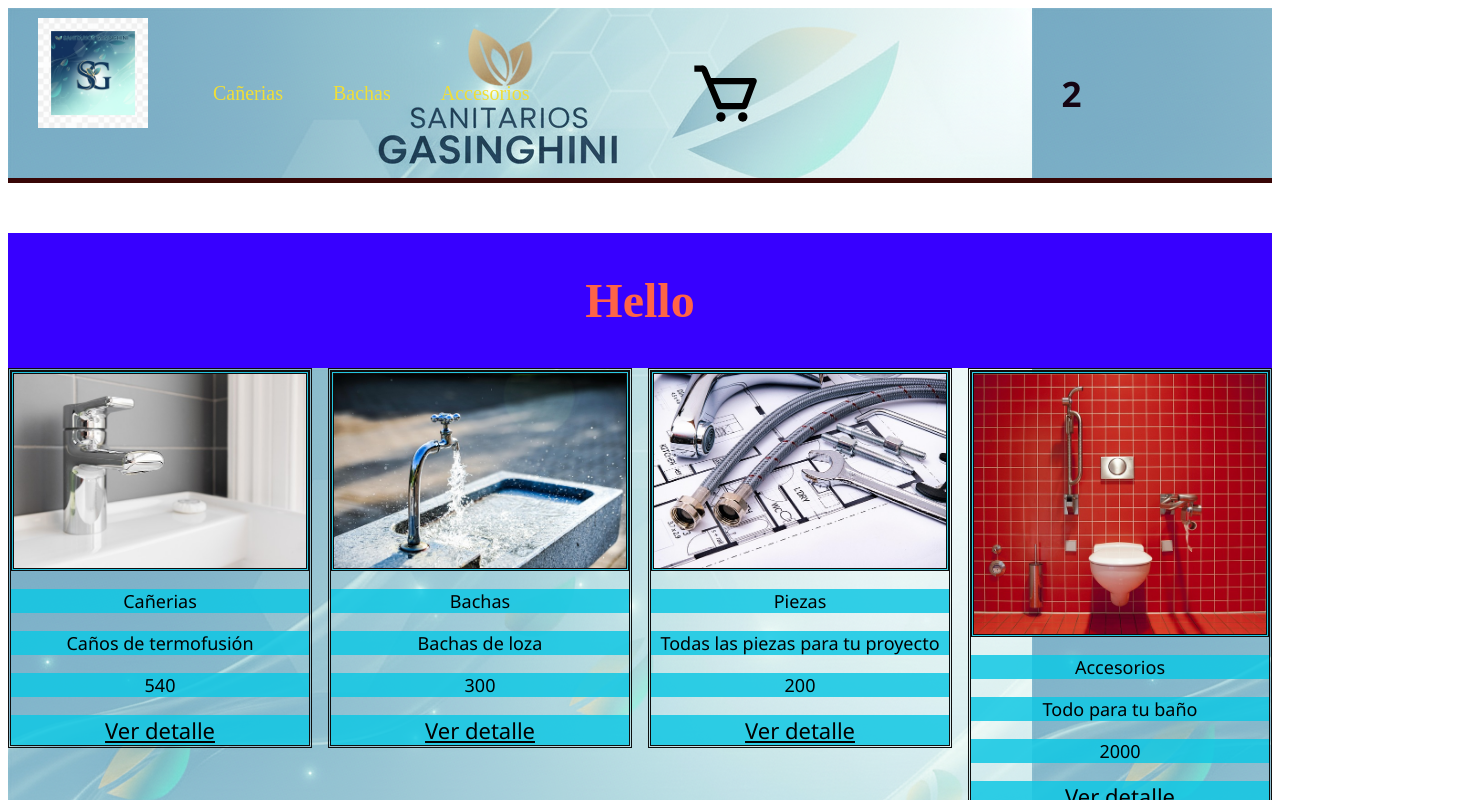
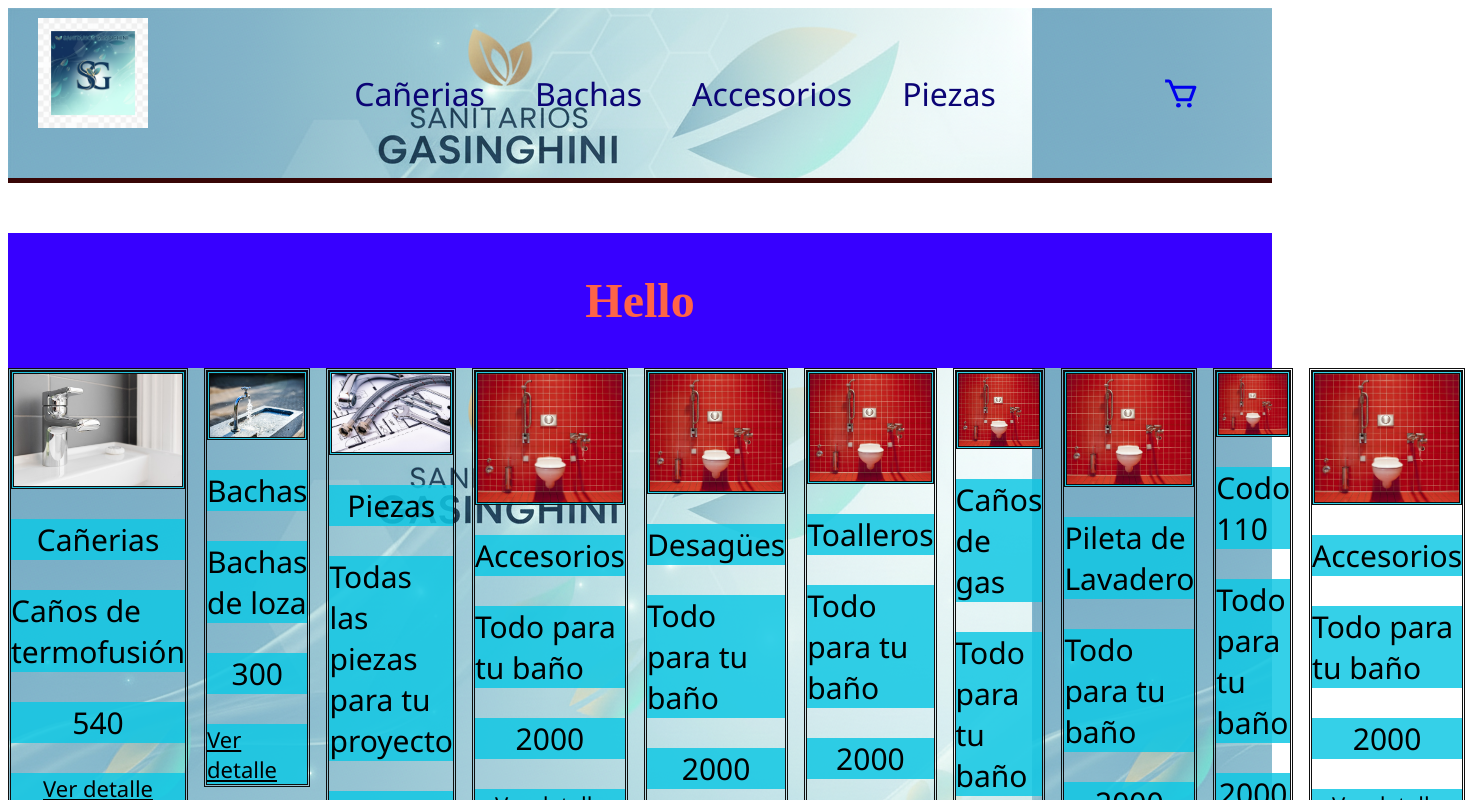
Before and after one commit to JuanManuelGasinghini/proyecto-1-clase, a React (Vite) app: page / in a window 1280 px wide. Shown: the top 800 px of the page, 1465 px wide, since content can reach past the window. Built offline with nearby package versions, Linux system fonts and the light colour scheme.

Commit message:
carrito con estilo

```diff
--- a/src/App.jsx
+++ b/src/App.jsx
@@ -2,6 +2,8 @@
 import ItemListContainer from "./components/ItemListContainer/ItemListContainer";
 import ItemDetailContainer from "./components/ItemDetailContainer/ItemDetailContainer";
 import { BrowserRouter, Routes, Route } from "react-router-dom";
+import { CartProvider } from "./context/CartContext";
+import Cart from "./components/Cart/Cart";
 import './App.css'
 
 
@@ -10,13 +12,17 @@
   return (
     <div className='app'>
       <BrowserRouter>
+      <CartProvider>
         <NavBar />
+
         <Routes>
           <Route path="/" element={<ItemListContainer greeting={ "Hello" } />} />
           <Route path="/category/:categoryId" element={<ItemListContainer greeting={ "Bienvenidos a la tienda" } />} />
           <Route path="/detail/:id" element={<ItemDetailContainer />} />
+          <Route path="/cart" element={<Cart />} />
           <Route path="*" element={ <div>404 NOT FOUND</div> } />
         </Routes>
+        </CartProvider>
       </BrowserRouter>
     </div>
 
--- a/src/Data/products.js
+++ b/src/Data/products.js
@@ -34,7 +34,62 @@
         image: "/image/accesorios.jpg",
         price: 2000,
         category: "Accesorios"
-    }
+    },
+        {
+        id: 5,
+        name: "Desagües",
+        description: "Todo para tu baño",
+        stock: 16,
+        image: "/image/accesorios.jpg",
+        price: 2000,
+        category: "Cañerias"
+    },
+        {
+        id: 6,
+        name: "Toalleros",
+        description: "Todo para tu baño",
+        stock: 16,
+        image: "/image/accesorios.jpg",
+        price: 2000,
+        category: "Piezas"
+    },
+        {
+        id: 7,
+        name: "Caños de gas",
+        description: "Todo para tu baño",
+        stock: 16,
+        image: "/image/accesorios.jpg",
+        price: 2000,
+        category: "Cañerias"
+    },
+        {
+        id: 8,
+        name: "Pileta de Lavadero",
+        description: "Todo para tu baño",
+        stock: 16,
+        image: "/image/accesorios.jpg",
+        price: 2000,
+        category: "Bachas"
+    },
+        {
+        id: 9,
+        name: "Codo 110",
+        description: "Todo para tu baño",
+        stock: 16,
+        image: "/image/accesorios.jpg",
+        price: 2000,
+        category: "Piezas"
+    },
+        {
+        id: 10,
+        name: "Accesorios",
+        description: "Todo para tu baño",
+        stock: 16,
+        image: "/image/accesorios.jpg",
+        price: 2000,
+        category: "Accesorios"
+    },
+
 
 ]
 
--- /dev/null
+++ b/src/components/Cart/Cart.css
@@ -0,0 +1,94 @@
+.CarritoVacio{
+    display: flex;
+    flex-direction: column;
+   align-items: center;
+    width: 100%;
+    height: 100%;
+}
+
+.CarritoVacioTitulo{
+    display: flex;
+    flex-direction: column;
+    align-items: center;
+}
+
+.VerProducto{
+    display: flex;
+    flex-direction: column;
+    align-items: center;
+font-family: 'Segoe UI', Tahoma, Geneva, Verdana, sans-serif;
+border: solid
+2px;
+font-size: 26px;
+margin: 5%;
+padding: 5%;
+}
+
+.VistaDelCarrito{
+    display: flex;
+    flex-direction: column;
+    border: 2px;
+    padding: 5px;
+    margin: 5px;
+    box-sizing: border-box;
+    border: solid 2px;
+}
+
+.VistaDelCarritoCard{
+display: flex;
+flex-direction: row;
+padding: 5px;
+margin: 5px;
+    box-sizing: border-box;
+    border: solid 2px;
+}
+
+.VistaDelCarritoData{
+    display: flex;
+    flex-direction: column;
+    justify-content: space-between;
+    align-items: start;
+margin: 10px;
+padding: 10px;
+    box-sizing: border-box;
+    border: solid 2px;
+}
+
+.EliminarVsta{
+            display: flex;
+    flex-direction: column;
+    align-items: center;
+font-family: 'Segoe UI', Tahoma, Geneva, Verdana, sans-serif;
+border: solid 2px;
+font-size: 18px;
+margin: 5%;
+padding: 5%;
+
+}
+
+.CierreDelCarrito{
+    display: flex;
+    flex-direction: column;
+    justify-content: center;
+    align-items: center;
+}
+
+.CPrecioTotal{
+    display: flex;
+font-family: 'Segoe UI', Tahoma, Geneva, Verdana, sans-serif;
+    box-sizing: border-box;
+border: solid 2px;
+margin: 5px;
+padding: 5px;
+}
+
+.BotonDeCierre{
+        display: flex;
+    flex-direction: column;
+    align-items: center;
+font-family: 'Segoe UI', Tahoma, Geneva, Verdana, sans-serif;
+border: solid 2px;
+font-size: 20px;
+margin: 5%;
+padding: 5%;
+}
--- /dev/null
+++ b/src/components/Cart/Cart.jsx
@@ -0,0 +1,43 @@
+import { useContext } from "react";
+import { cartContext } from "../../context/CartContext";
+import { Link } from "react-router-dom";
+import "./Cart.css"
+
+const Cart = () => {
+  const { cart, deleteProductById, totalPrice, deleteCart } = useContext(cartContext);
+if (cart.length === 0) {
+  return(
+    <div className="CarritoVacio">
+      <h2 className="CarritoVacioTitulo">No hay productos en el carrito</h2>
+      <Link to="/" className="VerProducto">Ver Productos</Link>
+    </div>
+  )
+}
+
+
+  return (
+    <div className="VistaDelCarrito">
+      {
+        cart.map((productCart) => (
+          <div key={productCart.id} className="VistaDelCarritoCard">
+            <img src={productCart.image} alt="" />
+            <div className="VistaDelCarritoData">
+<p>{productCart.name}</p>
+<p>precio c/u : {productCart.price} </p>
+<p>cantidad: {productCart.quantity}</p>
+<p>precio parcial: {productCart.price * productCart.quantity}</p>
+          <button onClick={() => deleteProductById(productCart.id)} className="EliminarVsta">Eliminar</button>
+          </div>
+          </div>
+
+        ))
+      }
+      <div className="CierreDelCarrito">
+      <h2 className="CPrecioTotal">Precio Total: {totalPrice()}</h2>
+      <button onClick={deleteCart} className="BotonDeCierre">Vaciar Carrito</button>
+      </div>
+    </div>
+  )
+}
+
+export default Cart
--- a/src/components/CartWidget/CartWidget.css
+++ b/src/components/CartWidget/CartWidget.css
@@ -1,13 +1,20 @@
 .cart-widget {
     display: flex;
     flex-direction: row;
-    justify-content: space-around;
+    justify-content: space-between;
     align-items: center;
     gap: 5px;
     width: 100%;
     height: 100%;
     padding: auto;
+    background-color: transparent;
 }
+.cart-widget :hover{
+  cursor: pointer;
+ color: rgb(11, 4, 117);
+ border-bottom: 5px solid rgb(11, 4, 117);
+}
+
 .carrito {
     display: flex;
         justify-content: center;
@@ -25,3 +32,7 @@
         width: 50%;
     height: 50%;
 }
+.numeros :hover{
+  cursor: pointer;
+ color: rgb(240, 222, 55);
+}
--- a/src/components/CartWidget/CartWidget.jsx
+++ b/src/components/CartWidget/CartWidget.jsx
@@ -1,12 +1,18 @@
 import { BiCart } from 'react-icons/bi';
+import { useContext } from 'react';
+import { cartContext } from '../../context/CartContext';
+import { Link} from "react-router-dom";
 import './CartWidget.css'
 
 const CartWidget = () => {
+const { totalQuantity } = useContext(cartContext);
+const quantity = totalQuantity();
+
   return (
-    <div className="cart-widget">
+    <Link to="/cart" className="cart-widget">
       <BiCart className='carrito' />
-        <p className="numeros">2</p>
-    </div>
+        <p className="numeros">{quantity !== 0 && quantity }</p>
+    </Link>
   )
 }
 
--- a/src/components/Item/Item.css
+++ b/src/components/Item/Item.css
@@ -23,8 +23,8 @@
     align-items: center;
     justify-content: center;
     font-family: 'Segoe UI', Tahoma, Geneva, Verdana, sans-serif;
-    font-size: 18px;
-
+    font-size: 30px;
+color: rgb(56, 6, 6);
 }
 
 .ItemProductIMG{
--- a/src/components/ItemDetail/ItemDetail.jsx
+++ b/src/components/ItemDetail/ItemDetail.jsx
@@ -1,10 +1,15 @@
 import ItemCount from "../ItemCount/ItemCount.jsx";
+import { useContext } from "react";
+import { cartContext } from "../../context/CartContext.jsx";
 import "./ItemDetail.css"
+
 const ItemDetail = ( {product}) => {
+
+    const { addProduct } = useContext(cartContext);
 
     const addToCart = (count) => {
     const newProduct = {...product, count, quantity : count };
-    console.log(newProduct);
+ addProduct(newProduct);
     }
     return (
         <div className="item-detail">
--- a/src/components/NavBar/NavBar.jsx
+++ b/src/components/NavBar/NavBar.jsx
@@ -20,9 +20,13 @@
         <li>
           <Link to="/category/Accesorios" className="category" >Accesorios</Link>
         </li>
+                <li>
+          <Link to="/category/Accesorios" className="category" >Piezas</Link>
+        </li>
       </ul>
-
+<div className="NavBarCart">
       <CartWidget />
+      </div>
     </nav>
   )
 }
--- a/src/components/NavBar/navBar.css
+++ b/src/components/NavBar/navBar.css
@@ -1,7 +1,7 @@
 .navbar{
  background-image: url(../../assets/img/Fondo.png);
   display: flex;
-  justify-content: space-around;
+  justify-content: space-between;
   border-bottom: 5px solid rgb(56, 6, 6);
   padding: 10px 30px;
   margin: 0 0 50px 0;
@@ -24,13 +24,18 @@
   align-items: center;
   padding: 0 20px;
   margin: 0 5px;
+      font-family: 'Segoe UI', Tahoma, Geneva, Verdana, sans-serif;
+    font-size: 32px;
 }
 .categories .category{
-  color: rgb(240, 222, 55);
+  color: rgb(11, 4, 117);
   text-decoration: none;
 }
 .categories li:hover{
   cursor: pointer;
- color: rgb(240, 222, 55);
- color: black;
+ color: rgb(11, 4, 117);
+ border-bottom: 5px solid rgb(11, 4, 117);
 }
+.NavBarCart{
+  display: flex;
+}
--- /dev/null
+++ b/src/context/CartContext.jsx
@@ -0,0 +1,43 @@
+import { createContext, useState } from "react";
+
+//creacion del contexto
+const cartContext = createContext();
+
+const CartProvider = ({ children }) => {
+    const [cart, setCart] = useState([]);
+
+    const addProduct = (newProduct) => {
+        setCart([...cart, newProduct]);
+    }
+
+    const totalQuantity = () => {
+        const quantity  = cart.reduce( (total, productCart) => total + productCart.quantity, 0);
+    return quantity;
+    }
+
+    const totalPrice = () => {
+        const total = cart.reduce( (total, productCart) => total + (productCart.price * productCart.quantity), 0);
+   return total;
+    }
+
+    const deleteProductById = (productId) => {
+      const productFiltered = cart.filter( (productCart) => productCart.id !== productId )
+      setCart(productFiltered);
+    }
+
+    const deleteCart = () => {
+        setCart([]);
+    }
+
+    console.log(cart);
+
+
+return(
+    <cartContext.Provider value={ { cart, addProduct, totalQuantity, totalPrice, deleteProductById, deleteCart } }>
+        {children}
+    </cartContext.Provider>
+)
+
+};
+
+export { cartContext, CartProvider };
```
